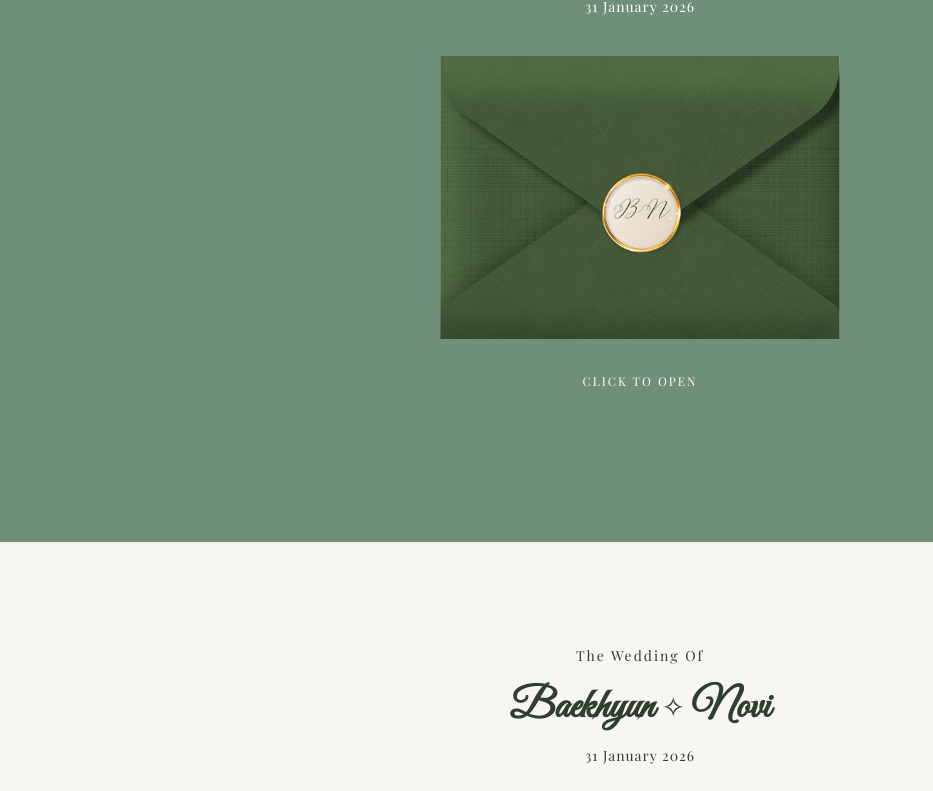
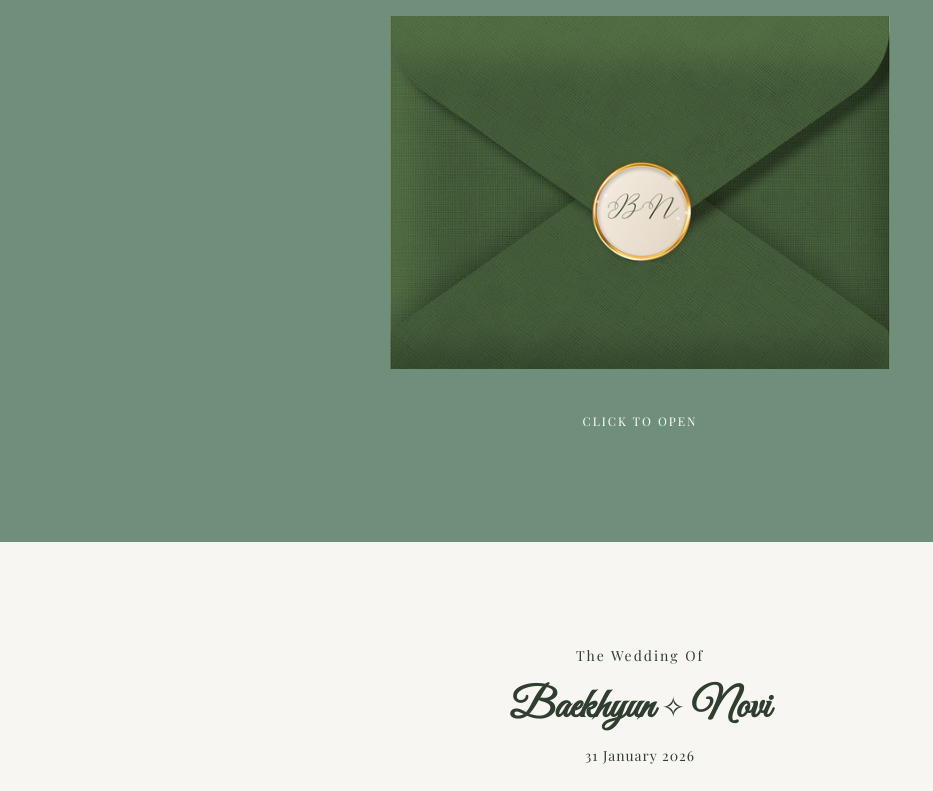
Before and after one commit to nvfitrr/wedding-invitation, a plain HTML site: page index.html in a window 1280 px wide. Shown: the part 258-1049 px from the top of the page, without its empty margins (0-933 px from the left). Drawn offline with nearby package versions, Linux system fonts and the light colour scheme.

Commit message:
Refactor CSS styles for consistency and clarity

```diff
--- a/style.css
+++ b/style.css
@@ -65,11 +65,11 @@
 }
 
 .envelope-wrapper {
-  margin: 30px 0;
+  margin: 40px 0;
 }
 
 #envelope {
-  width: 400px;
+  width: 500px;
   cursor: pointer;
   transition: transform 0.4s ease;
 }
```
